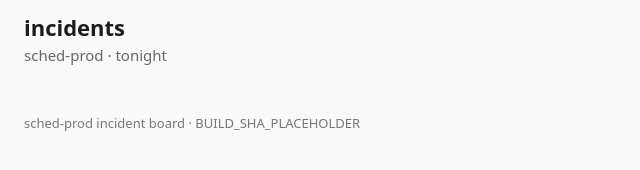
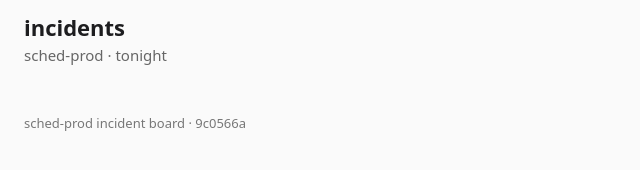
Before and after one commit to undervalent/mega-w03-04, a website with bundled scripts: page app/index.html in a window 1280 px wide. Shown: the whole page, without its empty margins (0-640 px from the left). Built offline with nearby package versions, Linux system fonts and the light colour scheme; no server answers.

Commit message:
build: 9c0566a

```diff
--- a/app/index.html
+++ b/app/index.html
@@ -3,7 +3,7 @@
   <head>
     <meta charset="utf-8" />
     <meta name="viewport" content="width=device-width, initial-scale=1" />
-    <meta name="build" content="BUILD_SHA_PLACEHOLDER" />
+    <meta name="build" content="9c0566a" />
     <title>sched-prod · incidents</title>
     <link rel="stylesheet" href="style.css" />
     <script type="module" src="app.js"></script>
@@ -18,6 +18,6 @@
       <div data-testid="empty" class="empty" style="display: none;">No incidents tonight</div>
       <ul data-testid="incident-list" class="list" style="display: none;"></ul>
     </main>
-    <footer>sched-prod incident board · <span data-testid="build-sha">BUILD_SHA_PLACEHOLDER</span></footer>
+    <footer>sched-prod incident board · <span data-testid="build-sha">9c0566a</span></footer>
   </body>
 </html>
```
